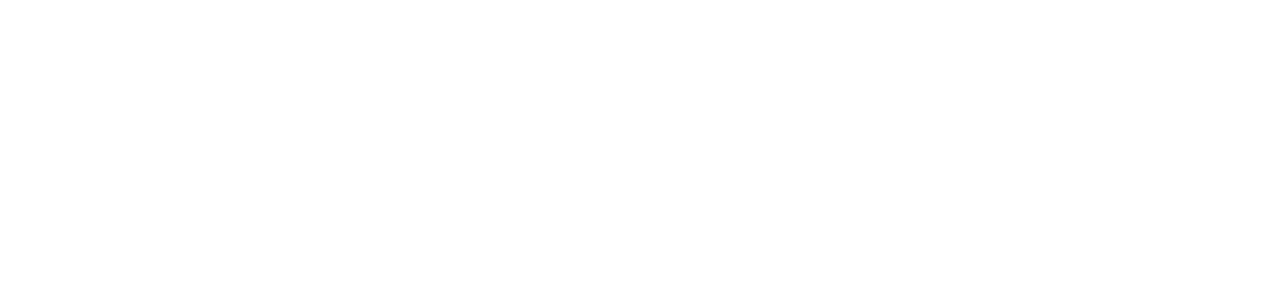
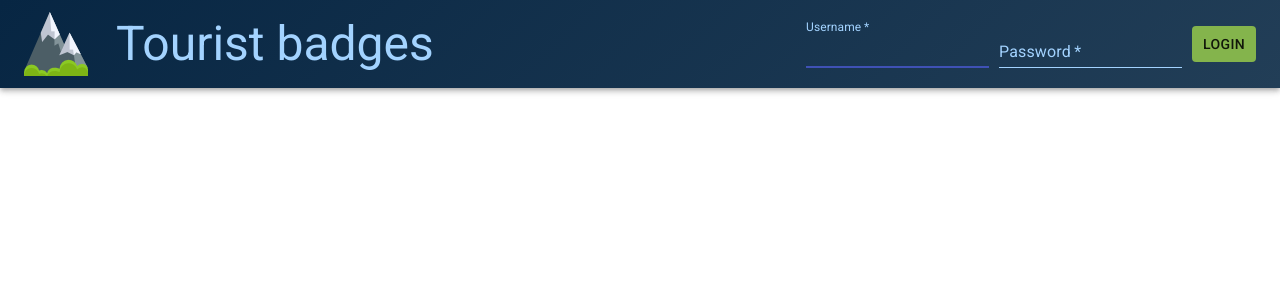
Before and after one commit to Ser33k/tourist-badges-web, a React (Create React App) app: page / in a window 1280 px wide. Shown: the top 300 px of the page. Built offline with nearby package versions, Linux system fonts and the light colour scheme.

Commit message:
navbar created

```diff
--- a/public/index.html
+++ b/public/index.html
@@ -9,6 +9,8 @@
       name="description"
       content="Web site created using create-react-app"
     />
+    <link rel="preconnect" href="https://fonts.gstatic.com">
+    <link href="https://fonts.googleapis.com/css2?family=Roboto:ital,wght@0,300;0,400;0,500;1,300;1,400&display=swap" rel="stylesheet">
     <link rel="apple-touch-icon" href="%PUBLIC_URL%/logo192.png" />
     <!--
       manifest.json provides metadata used when your web app is installed on a
--- a/src/App.css
+++ b/src/App.css
@@ -2,37 +2,6 @@
   text-align: center;
 }
 
-.App-logo {
-  height: 40vmin;
-  pointer-events: none;
+.MuiInput-underline:before {
+  border-bottom: 1px solid #A3D3FF;
 }
-
-@media (prefers-reduced-motion: no-preference) {
-  .App-logo {
-    animation: App-logo-spin infinite 20s linear;
-  }
-}
-
-.App-header {
-  background-color: #282c34;
-  min-height: 100vh;
-  display: flex;
-  flex-direction: column;
-  align-items: center;
-  justify-content: center;
-  font-size: calc(10px + 2vmin);
-  color: white;
-}
-
-.App-link {
-  color: #61dafb;
-}
-
-@keyframes App-logo-spin {
-  from {
-    transform: rotate(0deg);
-  }
-  to {
-    transform: rotate(360deg);
-  }
-}
--- a/src/App.js
+++ b/src/App.js
@@ -1,10 +1,12 @@
 import './App.css';
 import React from "react";
+import NavbarComponent from "./components/NavbarComponent";
 
 function App() {
   return (
     <div className="App">
-
+        <NavbarComponent/>
+      {/*<LoginComponent/>*/}
     </div>
   );
 }
--- /dev/null
+++ b/src/components/NavbarComponent.js
@@ -0,0 +1,78 @@
+import React from 'react';
+import {makeStyles} from '@material-ui/core/styles';
+import AppBar from '@material-ui/core/AppBar';
+import Toolbar from '@material-ui/core/Toolbar';
+import Typography from '@material-ui/core/Typography';
+import Button from '@material-ui/core/Button';
+import IconButton from '@material-ui/core/IconButton';
+import {TextField} from "@material-ui/core";
+import icon from './images/mountain.png'
+
+const useStyles = makeStyles((theme) => ({
+    root: {
+        flexGrow: 1,
+        background: 'transparent linear-gradient(\n' +
+            '137deg\n' +
+            ',#072643 0%,#223E57 100%) 0% 0% no-repeat padding-box',
+        color: '#A3D3FF',
+
+    },
+    menuButton: {
+        marginRight: theme.spacing(2),
+    },
+    title: {
+        flexGrow: 1,
+        textAlign: "left",
+        fontFamily: 'Roboto'
+    },
+    input: {
+        marginRight: 10,
+        color: '#A3D3FF',
+        "& .MuiInput-underline:before": {
+            borderColor: '#A3D3FF',
+            "&:hover":{
+                borderColor: '#A3D3FF',
+            }
+        },
+        "& .MuiInputBase-input": {
+            color: '#A3D3FF',
+
+        }
+
+    },
+    button: {
+        backgroundColor: "#84B44C"
+    }
+
+}));
+
+const NavbarComponent = () => {
+
+    const classes = useStyles();
+
+    return (
+        <>
+            <AppBar position="static" className={classes.root}>
+                <Toolbar>
+                    <IconButton edge="start" className={classes.menuButton} color="inherit" aria-label="menu">
+                        <img src={icon} alt="icon"/>
+                    </IconButton>
+                    <Typography variant="h3" className={classes.title}>
+                        Tourist badges
+                    </Typography>
+                    <TextField InputLabelProps={{
+                        style: {color: '#A3D3FF'}
+                    }}
+                               className={classes.input} id="username" label="Username" type="email" autoFocus
+                               required/>
+                    <TextField InputLabelProps={{
+                        style: {color: '#A3D3FF'}
+                    }} className={classes.input} id="username" label="Password" type="password" required/>
+                    <Button className={classes.button} >Login</Button>
+                </Toolbar>
+            </AppBar>
+        </>
+    );
+};
+
+export default NavbarComponent;
```
Also changed, not shown: src/components/LoginComponent.js (deleted), src/components/images/mountain.png (added).
